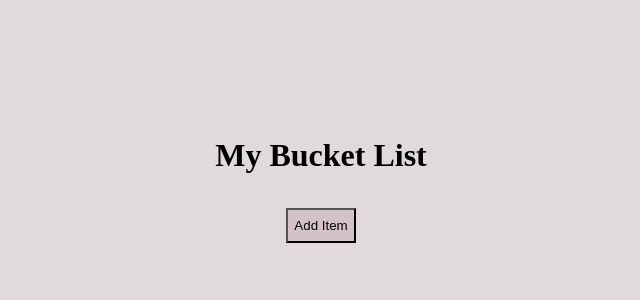
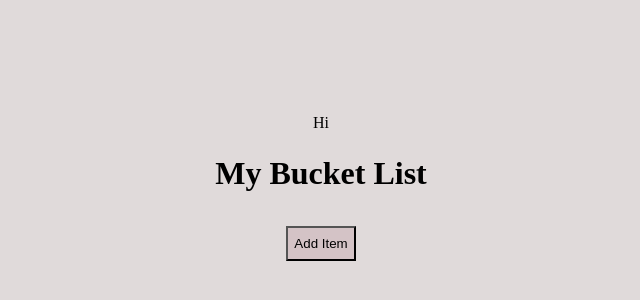
Before and after one commit to emilyjspencer/Bucket-List-TDD-React, a React (Create React App) app: page / in a window 1280 px wide. Shown: the part 86-386 px from the top of the page, without its empty margins (319-959 px from the left). Built offline with nearby package versions, Linux system fonts and the light colour scheme.

Commit message:
Adds a Header component and passing test

```diff
--- a/src/Components/App.js
+++ b/src/Components/App.js
@@ -1,6 +1,7 @@
 import React, { Component } from 'react';
 import { Button } from 'react-bootstrap';
 import Item from './Item';
+import Header from './Header';
 import { max_number } from '../helpers';
 
 class App extends Component {
@@ -36,6 +37,7 @@ class App extends Component {
 
     return (
       <div className="App">
+        <Header />
         <h1>My Bucket List</h1>
         <div className="rendered-list">
           {
--- /dev/null
+++ b/src/Components/Header.js
@@ -0,0 +1,13 @@
+import React from 'react';
+
+const Header = () => {
+
+    return (
+        <div>
+            Hi
+        </div>
+    )
+}
+
+
+export default Header;
```
Also changed, not shown: 2 other files (tests, documents, lock files or other folders).
